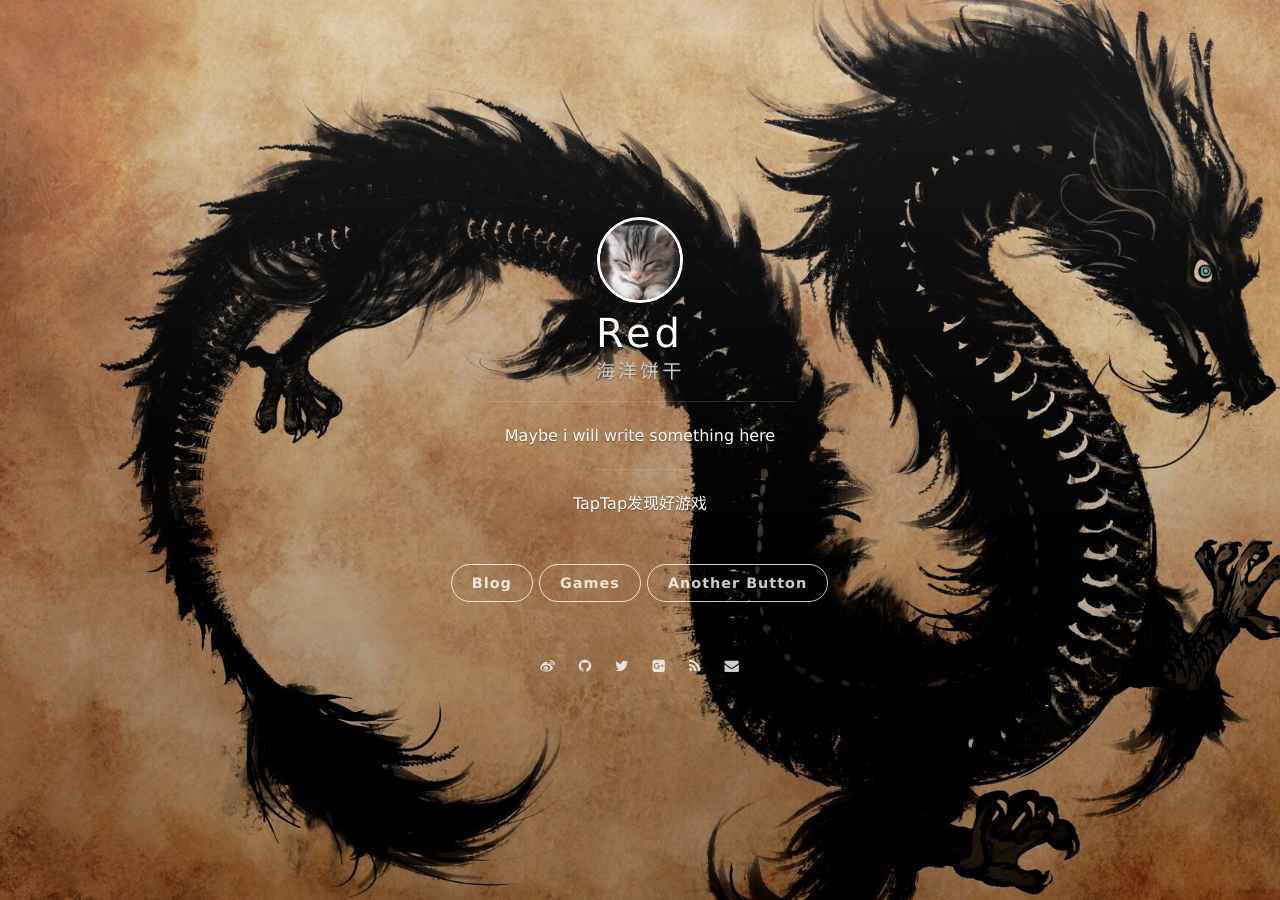
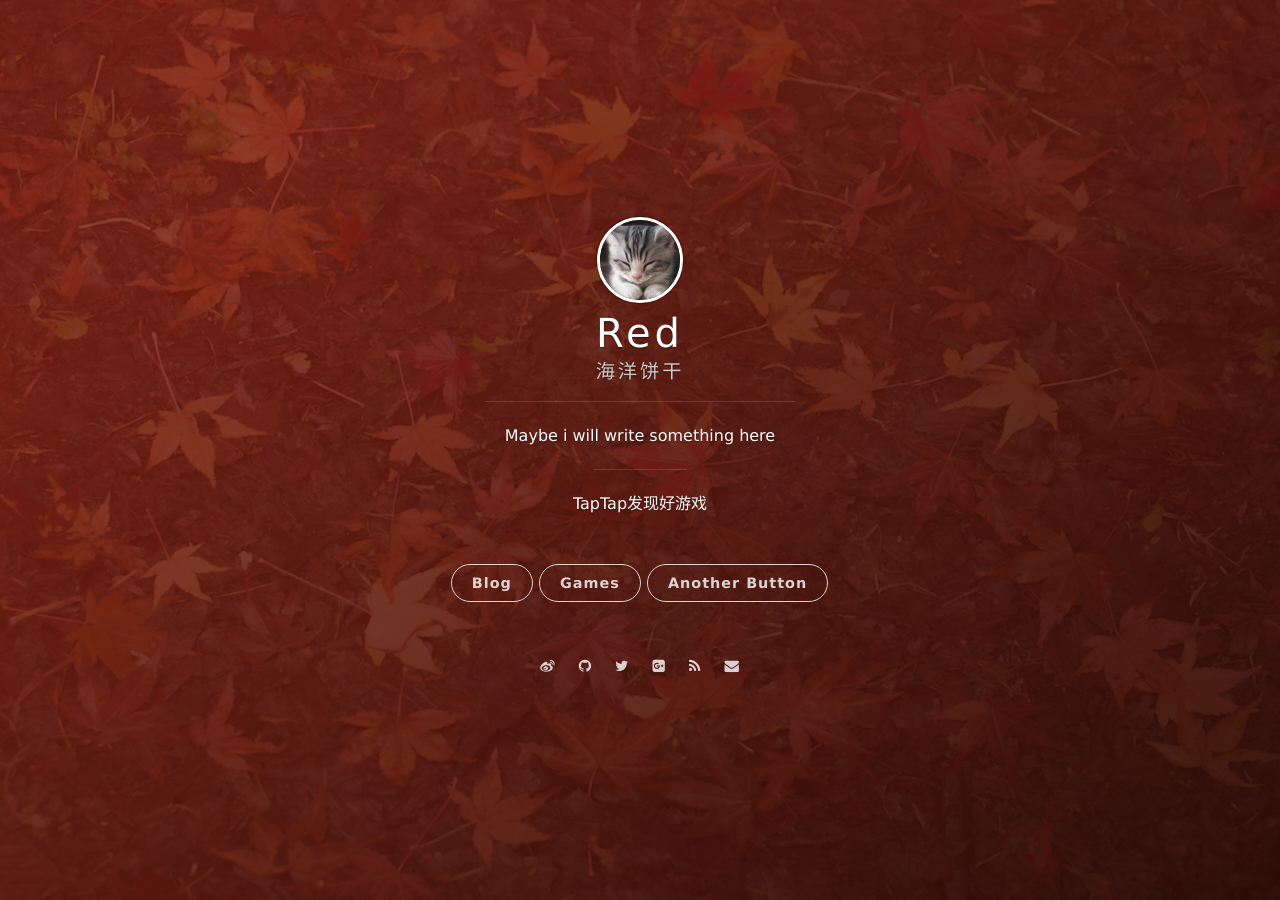
Before and after one commit to MonkeyKingSunWuKong/MonkeyKingSunWuKong.github.io, a Jekyll site: the page built from index.html, in a window 1280 px wide. Built offline with Jekyll 4.4.1, drawn with Linux system fonts in a browser that asks for light colours; nearby versions of some CDN libraries; the list of posts is cut into pages by our own code; comment, search, counter and statistics services are not loaded.

Commit message:
no message

```diff
--- a/_config.yml
+++ b/_config.yml
@@ -12,7 +12,7 @@ permalink: /:year/:month/:title/
 highlighter: rouge
 
 # supported colors: blue, green, purple, red, orange or slate. If you need clear, leave it empty.
-# cover_color: red
+cover_color: red
 
 # The blog button should not be removed.
 blog_button:
```
Also changed, not shown: assets/images/background-cover.jpg.
